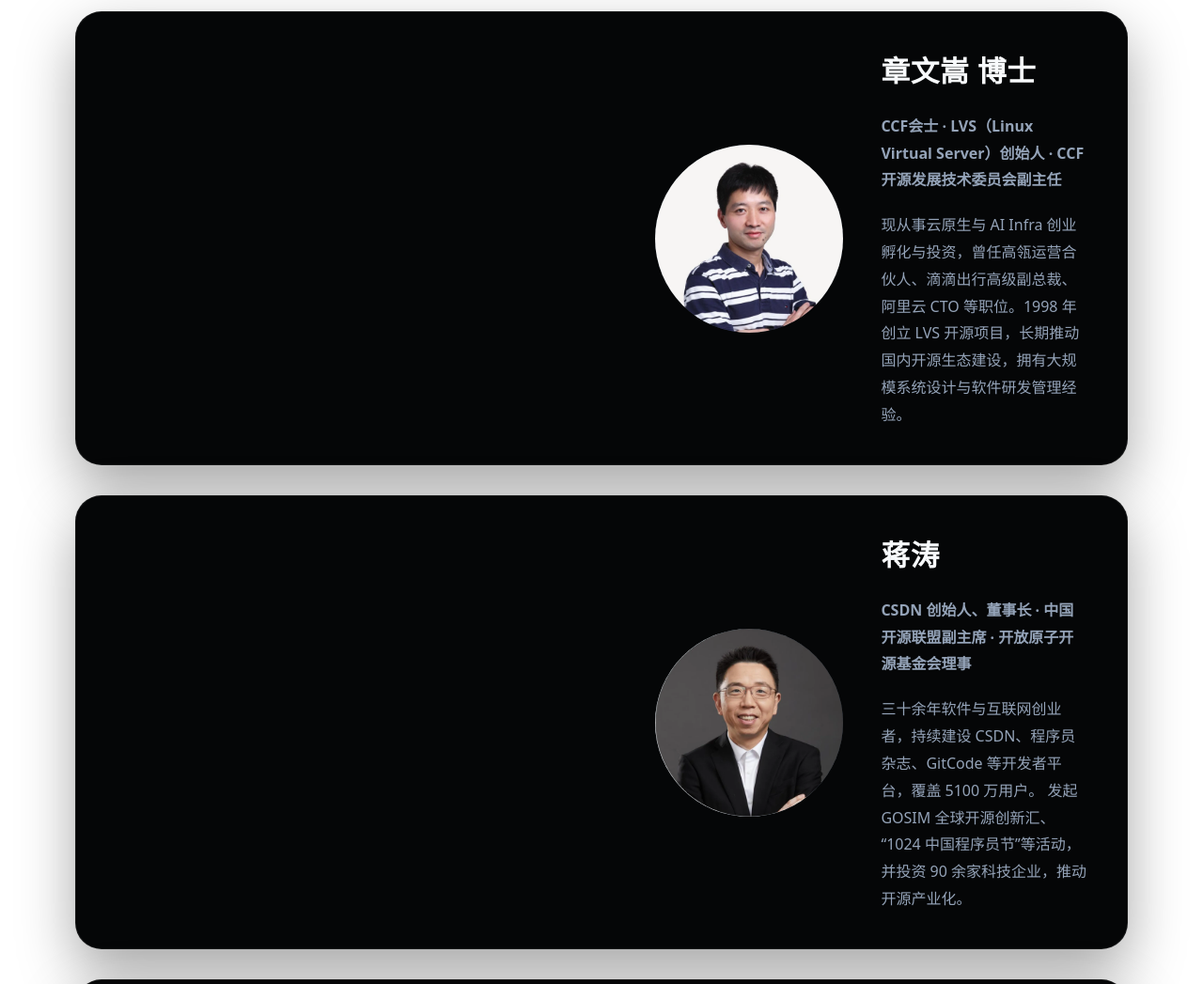
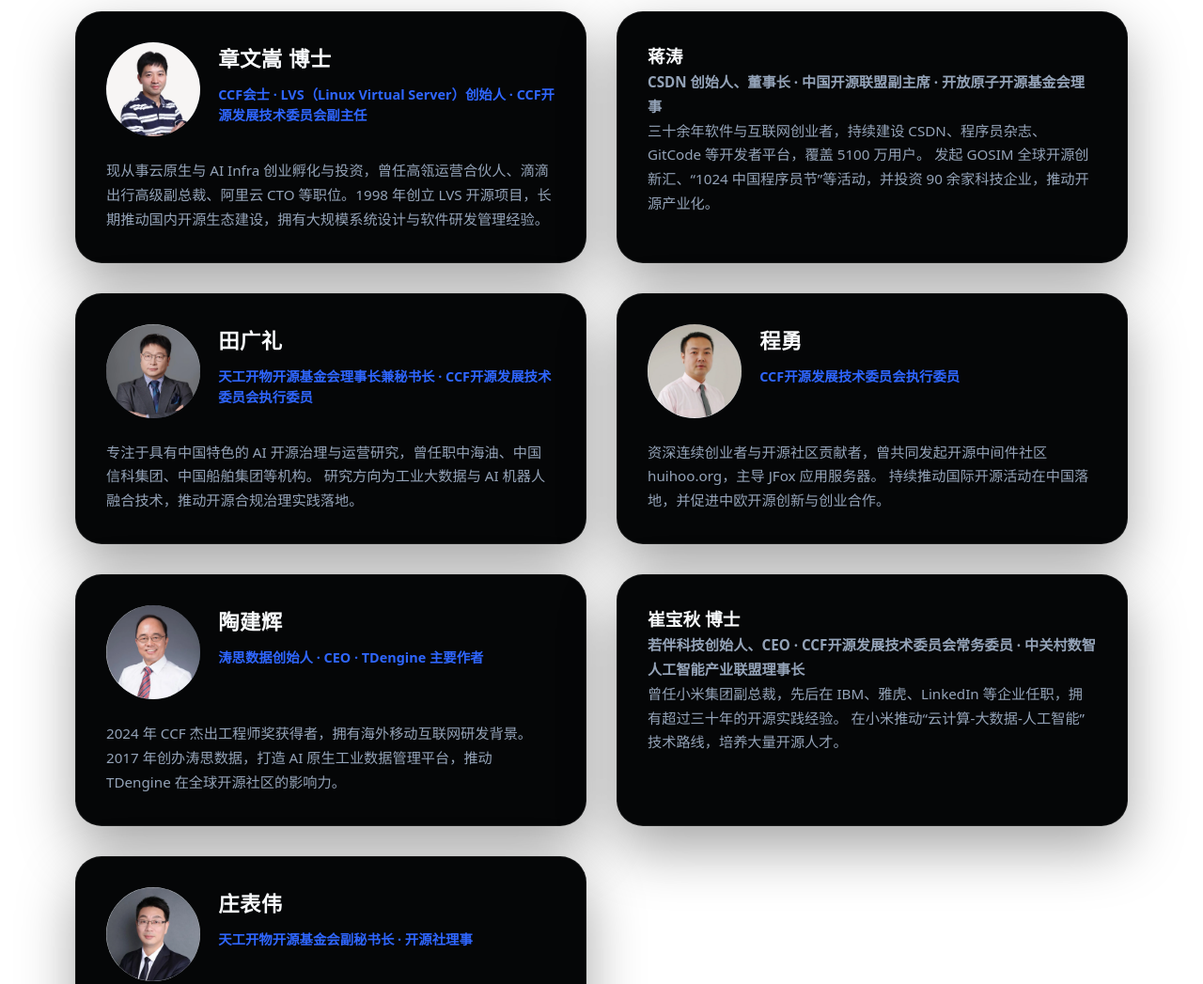
Before and after one commit to ChanceFoundation/open-board, a plain HTML site: page index.html in a window 1280 px wide. Shown: the part 1180-2227 px from the top of the page at 94% size. Drawn offline with Linux system fonts and the light colour scheme.

Commit message:
调整专家显示效果

```diff
--- a/index.html
+++ b/index.html
@@ -107,10 +107,17 @@
             <p>专家阵容</p>
           </div>
           <div class="experts-grid">
-            <article class="expert-card" data-image="zhangwensong.webp">
+            <article class="expert-card">
+              <div class="expert-header">
+                <div class="expert-photo">
+                  <img src="images/zhangwensong.webp" alt="章文嵩 博士" />
+                </div>
+                <div class="expert-meta">
+                  <h3>章文嵩 博士</h3>
+                  <p class="expert-roles">CCF会士 · LVS（Linux Virtual Server）创始人 · CCF开源发展技术委员会副主任</p>
+                </div>
+              </div>
               <div class="expert-body">
-                <h3>章文嵩 博士</h3>
-                <p class="expert-roles">CCF会士 · LVS（Linux Virtual Server）创始人 · CCF开源发展技术委员会副主任</p>
                 <p>
                   现从事云原生与 AI Infra 创业孵化与投资，曾任高瓴运营合伙人、滴滴出行高级副总裁、阿里云
                   CTO 等职位。1998 年创立 LVS 开源项目，长期推动国内开源生态建设，拥有大规模系统设计与软件研发管理经验。
@@ -127,30 +134,51 @@
                 </p>
               </div>
             </article>
-            <article class="expert-card" data-image="tianguangli.webp">
+            <article class="expert-card">
+              <div class="expert-header">
+                <div class="expert-photo">
+                  <img src="images/tianguangli.webp" alt="田广礼" />
+                </div>
+                <div class="expert-meta">
+                  <h3>田广礼</h3>
+                  <p class="expert-roles">天工开物开源基金会理事长兼秘书长 · CCF开源发展技术委员会执行委员</p>
+                </div>
+              </div>
               <div class="expert-body">
-                <h3>田广礼</h3>
-                <p class="expert-roles">天工开物开源基金会理事长兼秘书长 · CCF开源发展技术委员会执行委员</p>
                 <p>
                   专注于具有中国特色的 AI 开源治理与运营研究，曾任职中海油、中国信科集团、中国船舶集团等机构。
                   研究方向为工业大数据与 AI 机器人融合技术，推动开源合规治理实践落地。
                 </p>
               </div>
             </article>
-            <article class="expert-card" data-image="chengyong.webp">
+            <article class="expert-card">
+              <div class="expert-header">
+                <div class="expert-photo">
+                  <img src="images/chengyong.webp" alt="程勇" />
+                </div>
+                <div class="expert-meta">
+                  <h3>程勇</h3>
+                  <p class="expert-roles">CCF开源发展技术委员会执行委员</p>
+                </div>
+              </div>
               <div class="expert-body">
-                <h3>程勇</h3>
-                <p class="expert-roles">CCF开源发展技术委员会执行委员</p>
                 <p>
                   资深连续创业者与开源社区贡献者，曾共同发起开源中间件社区 huihoo.org，主导 JFox 应用服务器。
                   持续推动国际开源活动在中国落地，并促进中欧开源创新与创业合作。
                 </p>
               </div>
             </article>
-            <article class="expert-card" data-image="taojianhui.webp">
+            <article class="expert-card">
+              <div class="expert-header">
+                <div class="expert-photo">
+                  <img src="images/taojianhui.webp" alt="陶建辉" />
+                </div>
+                <div class="expert-meta">
+                  <h3>陶建辉</h3>
+                  <p class="expert-roles">涛思数据创始人 · CEO · TDengine 主要作者</p>
+                </div>
+              </div>
               <div class="expert-body">
-                <h3>陶建辉</h3>
-                <p class="expert-roles">涛思数据创始人 · CEO · TDengine 主要作者</p>
                 <p>
                   2024 年 CCF 杰出工程师奖获得者，拥有海外移动互联网研发背景。2017 年创办涛思数据，打造 AI
                   原生工业数据管理平台，推动 TDengine 在全球开源社区的影响力。
@@ -167,10 +195,17 @@
                 </p>
               </div>
             </article>
-            <article class="expert-card" data-image="zhuangbiaowei.webp">
+            <article class="expert-card">
+              <div class="expert-header">
+                <div class="expert-photo">
+                  <img src="images/zhuangbiaowei.webp" alt="庄表伟" />
+                </div>
+                <div class="expert-meta">
+                  <h3>庄表伟</h3>
+                  <p class="expert-roles">天工开物开源基金会副秘书长 · 开源社理事</p>
+                </div>
+              </div>
               <div class="expert-body">
-                <h3>庄表伟</h3>
-                <p class="expert-roles">天工开物开源基金会副秘书长 · 开源社理事</p>
                 <p>
                   开源布道者与资深软件架构师，曾长期任职华为，负责 DevOps 及开发者生态建设。
                   致力于开源经济学、生态与供应链安全研究，多次获得中国开源优秀人物荣誉。
--- a/script.js
+++ b/script.js
@@ -1,6 +1,5 @@
 const toggleButton = document.querySelector('.nav-toggle');
 const navLinks = document.querySelector('.nav-links');
-const expertCards = document.querySelectorAll('.expert-card[data-image]');
 
 if (toggleButton && navLinks) {
   toggleButton.addEventListener('click', () => {
@@ -8,28 +7,3 @@ if (toggleButton && navLinks) {
     toggleButton.setAttribute('aria-expanded', String(isOpen));
   });
 }
-
-expertCards.forEach((card) => {
-  const imageName = card.dataset.image;
-  if (!imageName) {
-    return;
-  }
-
-  const existingPhoto = card.querySelector('.expert-photo');
-  if (existingPhoto) {
-    return;
-  }
-
-  const expertName = card.querySelector('h3')?.textContent?.trim() || '专家';
-  const photoWrapper = document.createElement('figure');
-  photoWrapper.className = 'expert-photo';
-
-  const photo = document.createElement('img');
-  photo.src = `images/${imageName}`;
-  photo.alt = `${expertName} 专家照片`;
-  photo.loading = 'lazy';
-  photo.decoding = 'async';
-
-  photoWrapper.appendChild(photo);
-  card.prepend(photoWrapper);
-});
--- a/styles.css
+++ b/styles.css
@@ -207,7 +207,7 @@ a {
 
 .experts-grid {
   display: grid;
-  grid-template-columns: 1fr;
+  grid-template-columns: repeat(2, 1fr);
   gap: 2rem;
 }
 
@@ -216,20 +216,26 @@ a {
   border-radius: 28px;
   border: 1px solid rgba(255, 255, 255, 0.08);
   display: grid;
-  grid-template-columns: minmax(0, 1fr) 220px;
-  gap: 2.5rem;
-  align-items: center;
-  padding: 2.4rem 2.6rem;
+  grid-template-columns: 1fr;
+  gap: 1.5rem;
+  padding: 2rem;
   box-shadow: 0 24px 60px rgba(0, 0, 0, 0.35);
 }
 
+.expert-header {
+  display: grid;
+  grid-template-columns: auto 1fr;
+  gap: 1.2rem;
+  align-items: start;
+}
+
 .expert-photo {
-  width: 200px;
-  height: 200px;
+  width: 100px;
+  height: 100px;
   border-radius: 50%;
   overflow: hidden;
   background: #1f2937;
-  justify-self: end;
+  flex-shrink: 0;
 }
 
 .expert-photo img {
@@ -239,28 +245,32 @@ a {
   display: block;
 }
 
-.expert-body {
+.expert-meta {
   display: grid;
-  gap: 1.2rem;
+  gap: 0.6rem;
   color: #f8fafc;
 }
 
-.expert-body h3 {
-  font-size: clamp(1.8rem, 2.4vw, 2.4rem);
+.expert-meta h3 {
+  font-size: 1.4rem;
   letter-spacing: 0.02em;
 }
 
 .expert-roles {
   color: #2f66ff;
   font-weight: 600;
-  font-size: 1.05rem;
+  font-size: 0.9rem;
   line-height: 1.5;
+}
+
+.expert-body {
+  color: #f8fafc;
 }
 
 .expert-body p {
   color: #94a3b8;
-  font-size: 1rem;
-  line-height: 1.8;
+  font-size: 0.95rem;
+  line-height: 1.7;
 }
 
 .card {
@@ -418,15 +428,25 @@ a {
     display: flex;
   }
 
+  .experts-grid {
+    grid-template-columns: 1fr;
+  }
+
   .expert-card {
-    grid-template-columns: 1fr;
-    padding: 2rem;
+    padding: 1.5rem;
+  }
+
+  .expert-header {
+    gap: 1rem;
   }
 
   .expert-photo {
-    justify-self: start;
-    width: 180px;
-    height: 180px;
+    width: 80px;
+    height: 80px;
+  }
+
+  .expert-meta h3 {
+    font-size: 1.2rem;
   }
 }
 
```
